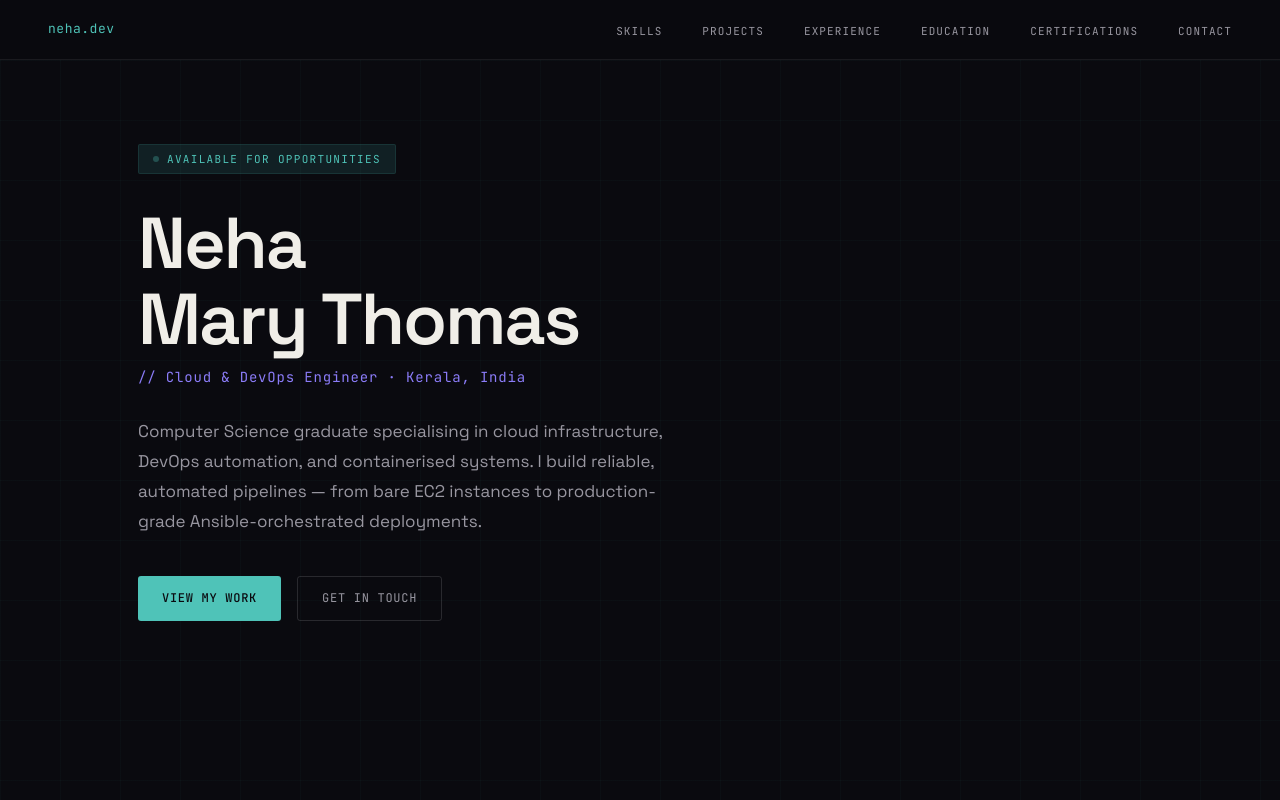
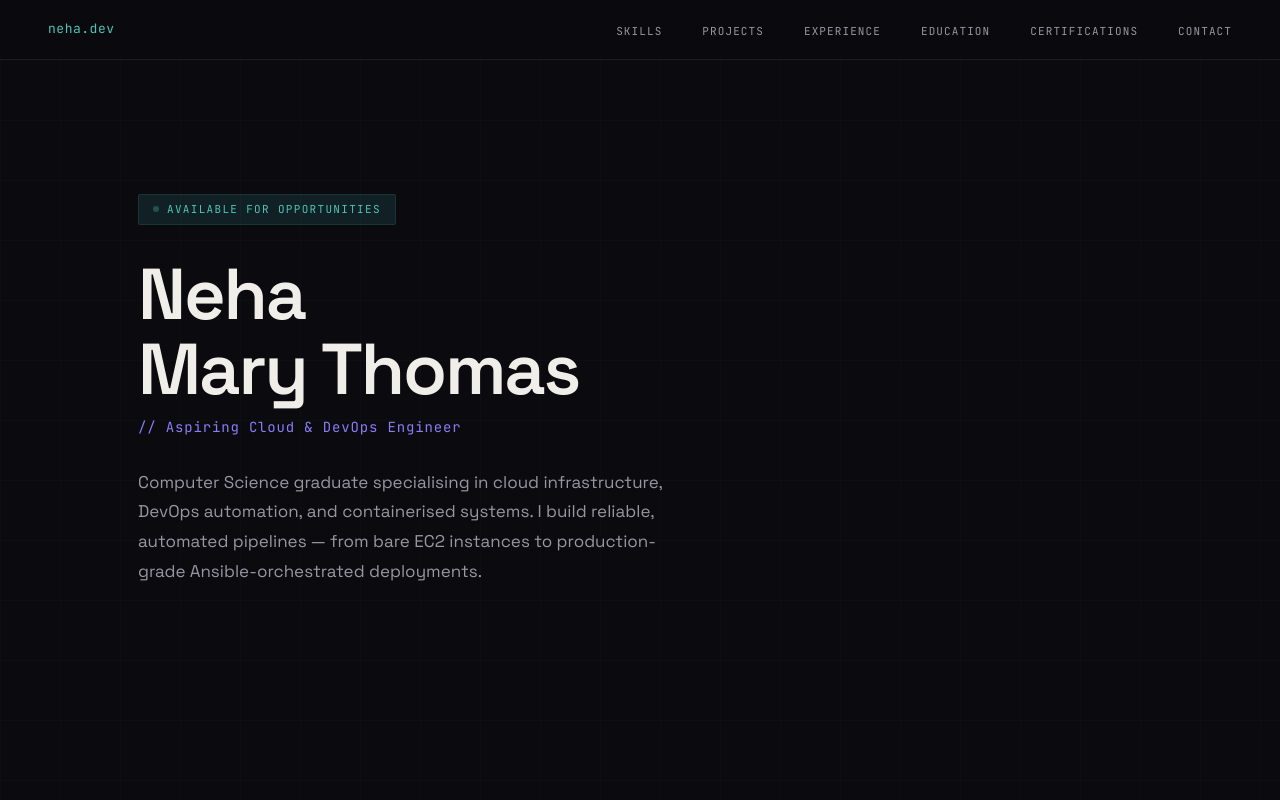
Before and after one commit to n5ha/n5ha.github.io, a plain HTML site: page index.html in a window 1280 px wide. Shown: the top 800 px of the page. Drawn offline with Linux system fonts and the light colour scheme.

Commit message:
Update index.html

```diff
--- a/index.html
+++ b/index.html
@@ -3,7 +3,7 @@
 <head>
 <meta charset="UTF-8">
 <meta name="viewport" content="width=device-width, initial-scale=1.0">
-<title>Neha Mary Thomas — Cloud & DevOps Engineer</title>
+<title>Neha Mary Thomas — Portfolio</title>
 <link href="https://fonts.googleapis.com/css2?family=Space+Grotesk:wght@300;400;500;600&family=JetBrains+Mono:wght@300;400;500&display=swap" rel="stylesheet">
 <style>
 *, *::before, *::after { box-sizing: border-box; margin: 0; padding: 0; }
@@ -766,13 +766,10 @@ footer {
   <div class="hero-content">
     <div class="hero-tag">Available for opportunities</div>
     <h1>Neha<br>Mary Thomas</h1>
-    <p class="hero-subtitle">// Cloud & DevOps Engineer · Kerala, India</p>
+    <p class="hero-subtitle">// Aspiring Cloud & DevOps Engineer </p>
     <p class="hero-bio">
       Computer Science graduate specialising in cloud infrastructure, DevOps automation, and containerised systems. I build reliable, automated pipelines — from bare EC2 instances to production-grade Ansible-orchestrated deployments.
     </p>
-    <div class="hero-cta">
-      <a href="#projects" class="btn btn-primary">View my work</a>
-      <a href="mailto:nehamary22@gmail.com" class="btn btn-ghost">Get in touch</a>
     </div>
   </div>
 </div>
@@ -1159,7 +1156,7 @@ footer {
 </div>
 
 <footer>
-  <span>Neha Mary Thomas — Cloud & DevOps Engineer</span>
+  <span>Neha Mary Thomas — Aspiring Cloud & DevOps Engineer</span>
   <span>Kerala, India · 2026</span>
 </footer>
 
```
